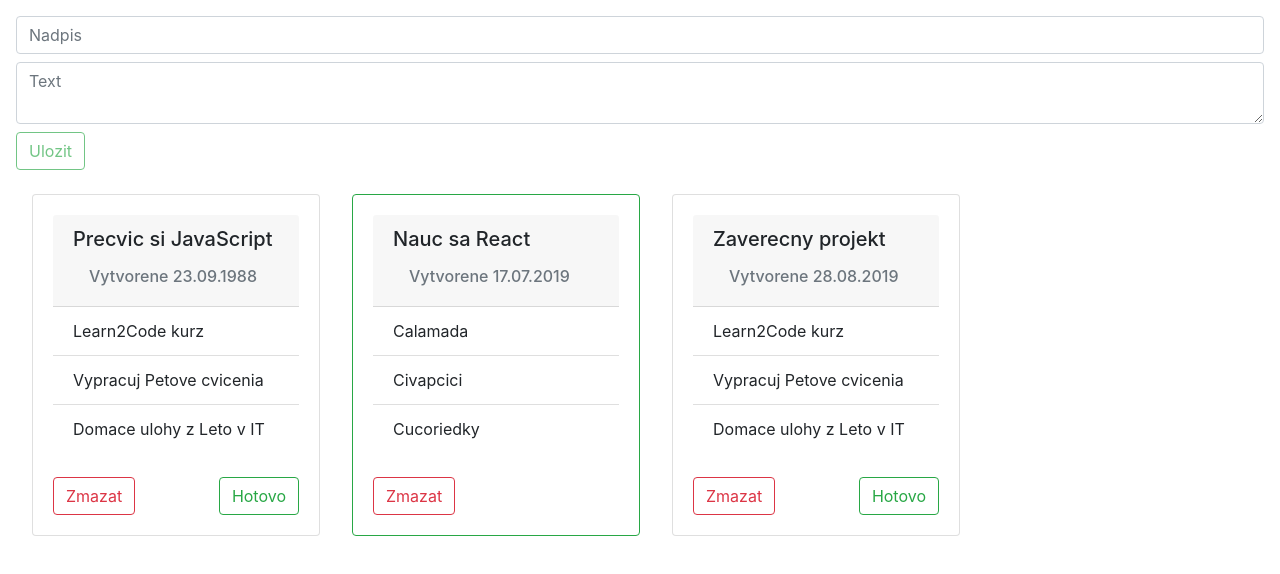
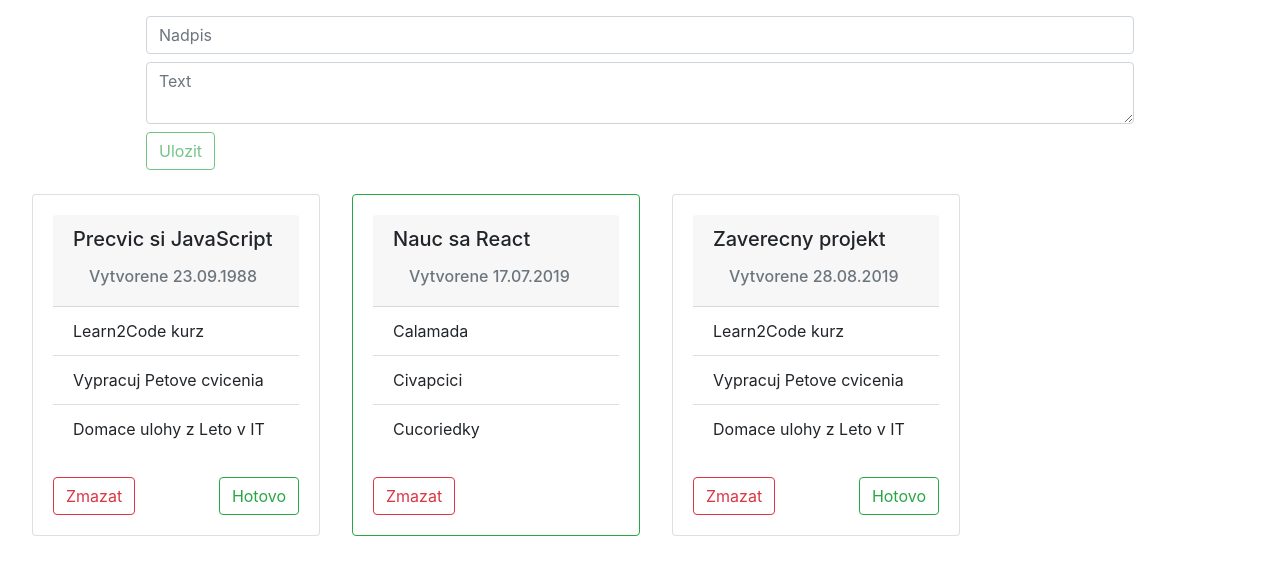
Before and after one commit to BaskaKlim/LetoVIT-week4, a React (Create React App) app: page / in a window 1280 px wide. Shown: the top 574 px of the page. Built offline with nearby package versions, Linux system fonts and the light colour scheme.

Commit message:
pridanie kniznice moment do Apps, generuje mi to nove todo ktore sa mi zobrazi na stranke

```diff
--- a/package.json
+++ b/package.json
@@ -4,6 +4,7 @@
   "private": true,
   "dependencies": {
     "bootstrap": "^4.3.1",
+    "moment": "^2.24.0",
     "react": "^16.8.6",
     "react-dom": "^16.8.6",
     "react-scripts": "3.0.1"
--- a/src/AddTodo.js
+++ b/src/AddTodo.js
@@ -8,6 +8,9 @@ class AddTodo extends Component {
 
     handleSubmit = event => {
         event.preventDefault();
+        this.props.onAdd(this.state)
+        this.setState({title: '',
+        text: ''})
     };
     handleChange = event => {
         const { value, name } = event.target;
@@ -19,7 +22,7 @@ class AddTodo extends Component {
     render() {
         const { title, text } = this.state;
         return (
-            <form onSubmit={this.handleSubmit} className="mb-2">
+            <form onSubmit={this.handleSubmit} className="mb-2" style={{ paddingLeft: "130px", paddingRight:"130px" }}>
                 <input
                     className="form-control mb-2"
                     type="text"
--- a/src/App.js
+++ b/src/App.js
@@ -1,7 +1,7 @@
 import React, { Component } from 'react';
 import Todo from './Todo';
-import AddTodo from  './AddTodo';
-
+import AddTodo from './AddTodo';
+import moment from "moment";
 
 
 
@@ -41,7 +41,20 @@ class App extends Component {
       }
 
     ]
-  }
+  };
+
+  // funkcia ktora mi vytvori novy todo = teda drzi obsah
+  addTodo = todo => {
+    const newTodo = {
+      ...todo,
+      createdAt: moment().format('DD.MM.YYYY'),
+      finished: false
+    };
+    this.setState(prevState => ({
+      todos: prevState.todos.concat(newTodo)
+
+    }))
+  };
 
 
   render() {
@@ -49,7 +62,8 @@ class App extends Component {
     return (
       <div className="App p-3">
         {/* pridat vyrenderovanie noveho komponentu AddTodo */}
-        <AddTodo/>
+        {/* do komponentu si musim pridat aj funkciu addTodo */}
+        <AddTodo onAdd={this.addTodo} />
         {todos.map(todoData => {
           return (
             <Todo todo={todoData} />
@@ -58,6 +72,7 @@ class App extends Component {
       </div>
 
     );
+
   }
 }
 
--- a/src/Buttons.js
+++ b/src/Buttons.js
@@ -15,7 +15,7 @@ class Buttons extends Component {
 
         return (
             <>
-                <button type="button" class="btn btn-outline-danger float-left">Zmazat</button>
+                <button type="button" class="btn btn-outline-danger  float-left">Zmazat</button>
                 {finishedButton}
             </>
         );
```
Also changed, not shown: 1 other file (tests, documents, lock files or other folders).
